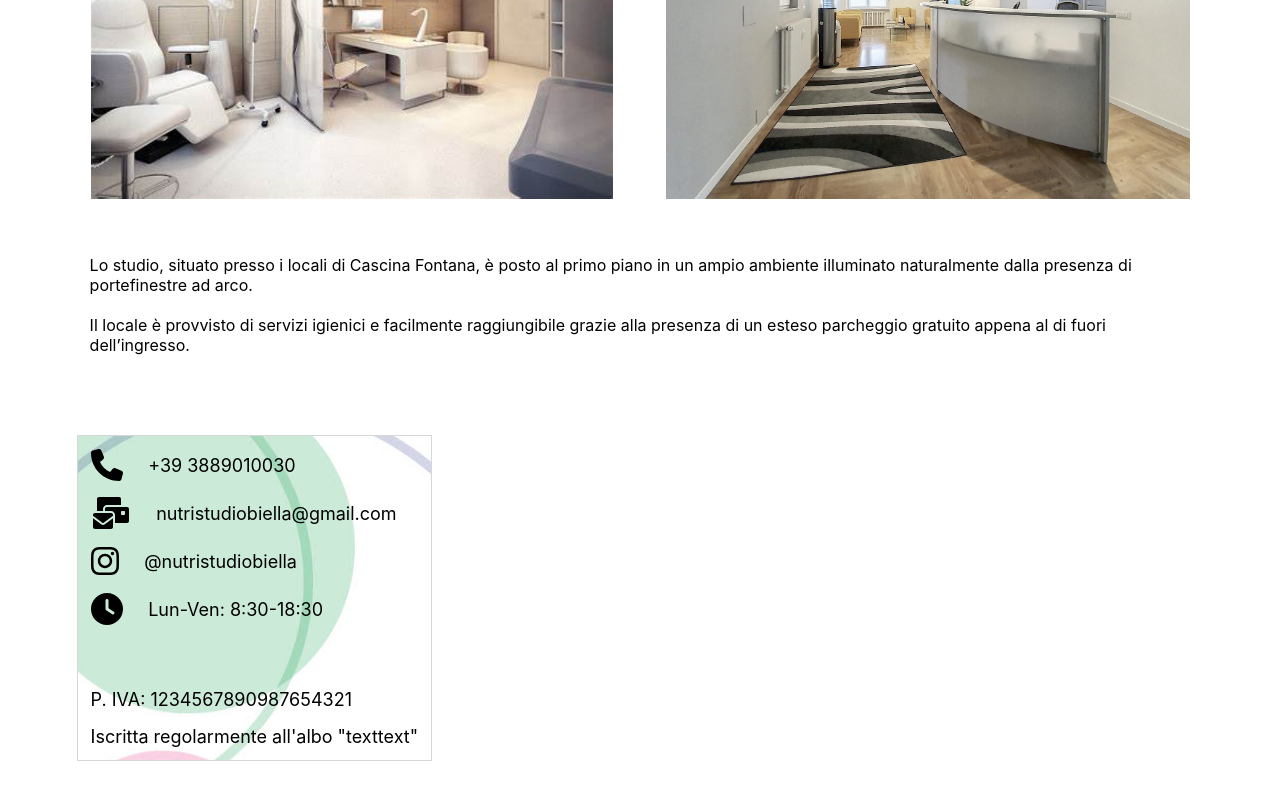
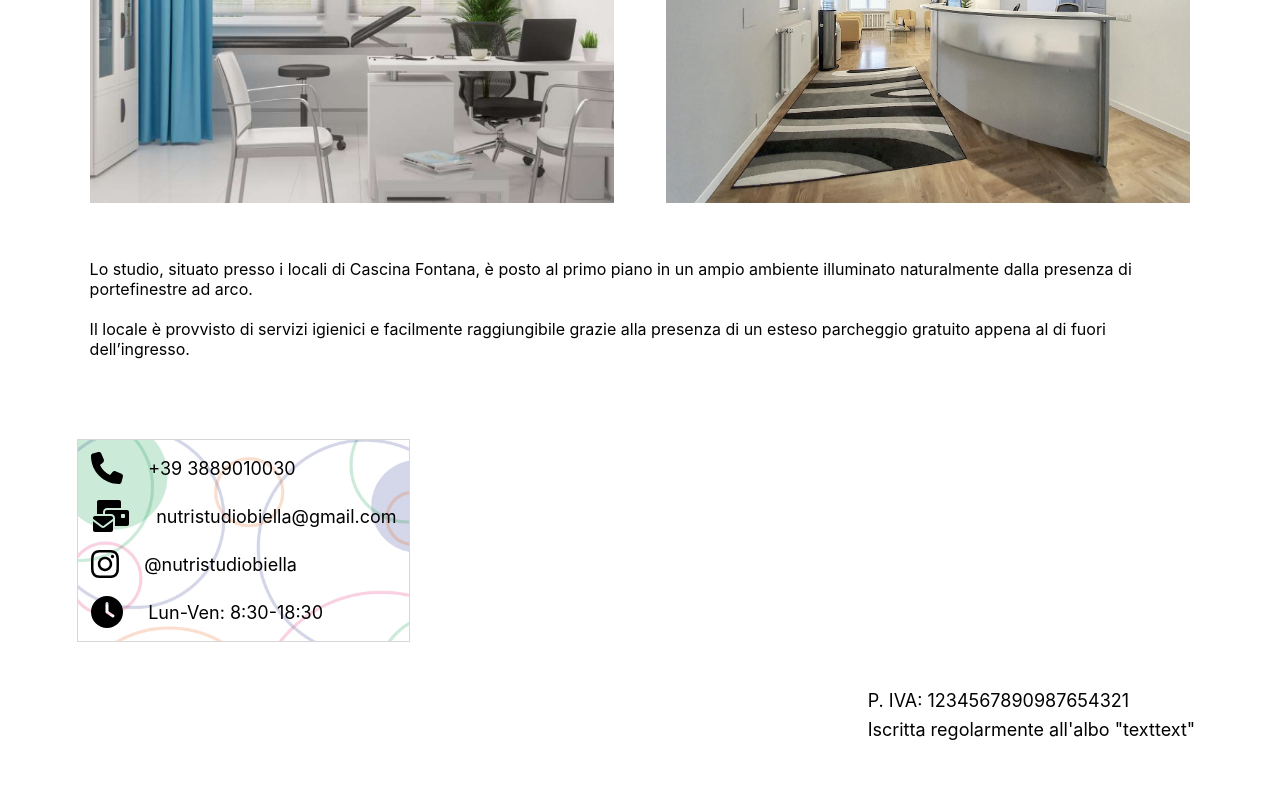
Before and after one commit to fsensoli97/NutriStudioBiella, a React (Create React App) app: page / in a window 1280 px wide. Shown: the part 468-1268 px from the top of the page. After the commit the page ends 1240 px from the top, so only its background shows below. Built offline with nearby package versions, Linux system fonts and the light colour scheme.

Commit message:
fix background image

```diff
--- a/src/components/Footer/Footer.css
+++ b/src/components/Footer/Footer.css
@@ -7,6 +7,7 @@
     padding: 1vh 1vh;
     margin-bottom: 3vh;
     background-image: url('../../gallery/theme.jpg');
+    background-size: cover;
     width: fit-content;
     border: solid 1px rgb(215, 215, 215);
 }
@@ -18,7 +19,7 @@
     }
 }
 
-.footerItem {
+.footerItem, .pIVAitem {
     display: flex;
     align-items: center;
     column-gap: 2vw;
@@ -32,3 +33,17 @@ a {
     color: inherit;
     text-decoration: none;
 }
+
+.pIVA {
+    display: flex;
+    flex-direction: column;
+    align-items: right;
+    row-gap: 2vh;
+    margin: 3vh 6vw;
+    padding: 1vh 1vh;
+    text-align: left;
+}
+
+.pIVAitem {
+    margin-left: auto;
+}
--- a/src/components/Footer/Footer.js
+++ b/src/components/Footer/Footer.js
@@ -39,14 +39,11 @@ export default function Footer() {
                         Lun-Ven: 8:30-18:30
                     </div>
                 </div>
-                <div style={{padding: "2vh 0"}}></div>
-                <div className="footerItem">
+            </div>
+            <div className="pIVA">
+                <div className="pIVAitem">
                     <div className="contactValue">
-                        P. IVA: 1234567890987654321
-                    </div>
-                </div>
-                <div className="footerItem">
-                    <div className="contactValue">
+                        <div style={{marginBottom: "1vh" }}>P. IVA: 1234567890987654321</div>
                         Iscritta regolarmente all'albo "texttext"
                     </div>
                 </div>
--- a/src/components/Home/Home.js
+++ b/src/components/Home/Home.js
@@ -1,5 +1,5 @@
 import Header from '../Header/Header';
-import studioPic from '../../gallery/studio.jfif';
+import studioPic from '../../gallery/studio2.png';
 import salaPic from '../../gallery/salaAttesa.jpg';
 import Footer from '../Footer/Footer';
 import './Home.css'
--- a/src/components/Navigation/Navigation.css
+++ b/src/components/Navigation/Navigation.css
@@ -9,6 +9,7 @@
     font-size: large;
     margin: 1vh 0;
     background-image: url('../../gallery/theme.jpg');
+    background-size: cover;
 }
 
 @media screen and (min-width: 800px) {
```
Also changed, not shown: src/gallery/studio2.png (added).
